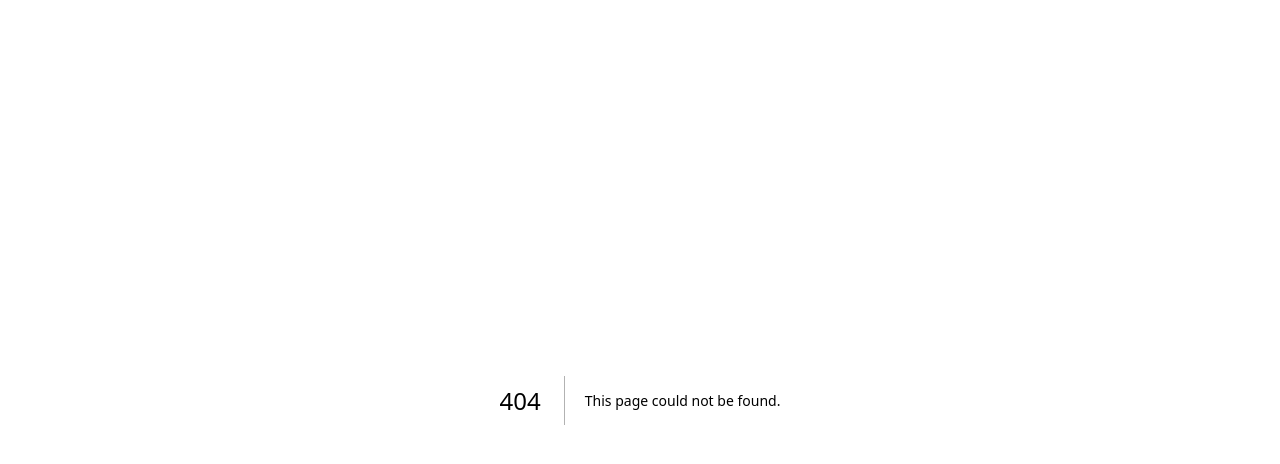
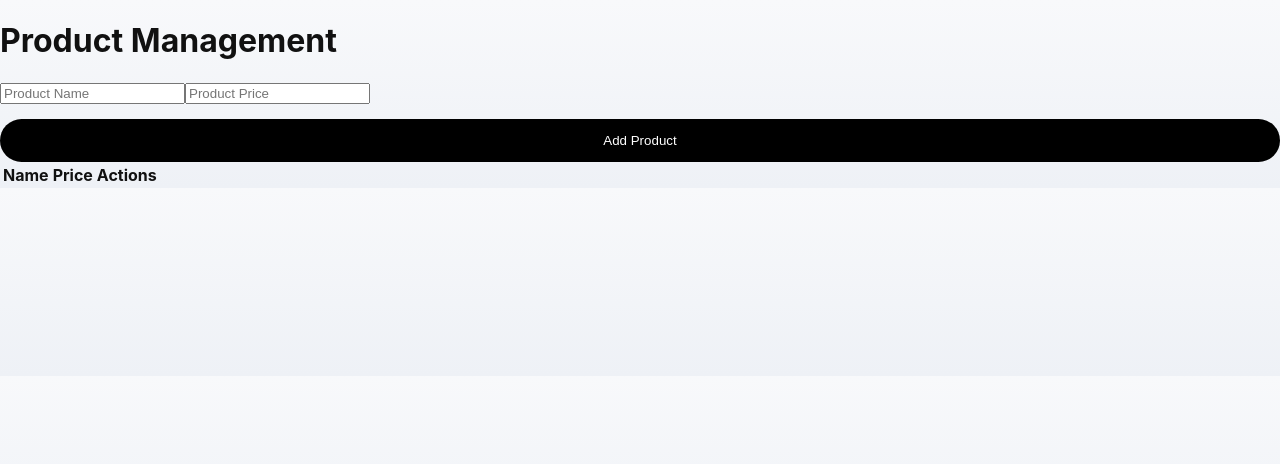
Before and after one commit to theodorjanzon-glitch/Swepad, a Next.js app: page /admin/products in a window 1280 px wide. Before the commit this address had no page. Shown: the top 464 px of the page. Built offline with nearby package versions, Linux system fonts and the light colour scheme.

Commit message:
Create products management page

```diff
--- /dev/null
+++ b/app/admin/products/page.jsx
@@ -0,0 +1,66 @@
+import React, { useState, useEffect } from 'react';
+
+const ProductsPage = () => {
+  const [products, setProducts] = useState([]);
+  const [product, setProduct] = useState({ name: '', price: '' });
+
+  useEffect(() => {
+    // Fetch products from API or state management
+  }, []);
+
+  const addProduct = () => {
+    // Logic to add the product
+  };
+
+  const editProduct = (id) => {
+    // Logic to edit the product
+  };
+
+  const deleteProduct = (id) => {
+    // Logic to delete the product
+  };
+
+  return (
+    <div>
+      <h1>Product Management</h1>
+      <form onSubmit={addProduct}>
+        <input
+          type="text"
+          value={product.name}
+          onChange={(e) => setProduct({ ...product, name: e.target.value })}
+          placeholder="Product Name"
+        />
+        <input
+          type="number"
+          value={product.price}
+          onChange={(e) => setProduct({ ...product, price: e.target.value })}
+          placeholder="Product Price"
+        />
+        <button type="submit">Add Product</button>
+      </form>
+      <table>
+        <thead>
+          <tr>
+            <th>Name</th>
+            <th>Price</th>
+            <th>Actions</th>
+          </tr>
+        </thead>
+        <tbody>
+          {products.map((prod) => (
+            <tr key={prod.id}>
+              <td>{prod.name}</td>
+              <td>{prod.price}</td>
+              <td>
+                <button onClick={() => editProduct(prod.id)}>Edit</button>
+                <button onClick={() => deleteProduct(prod.id)}>Delete</button>
+              </td>
+            </tr>
+          ))}
+        </tbody>
+      </table>
+    </div>
+  );
+};
+
+export default ProductsPage;
```
